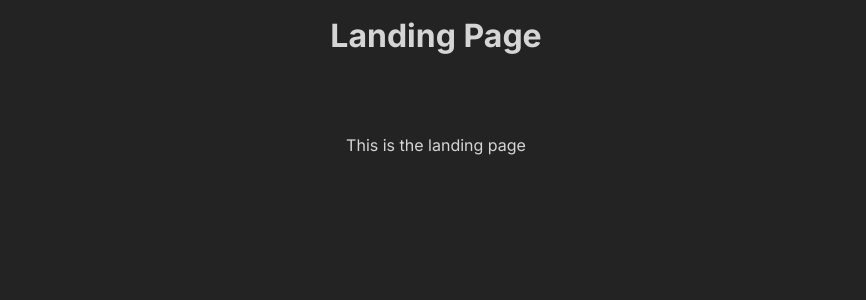
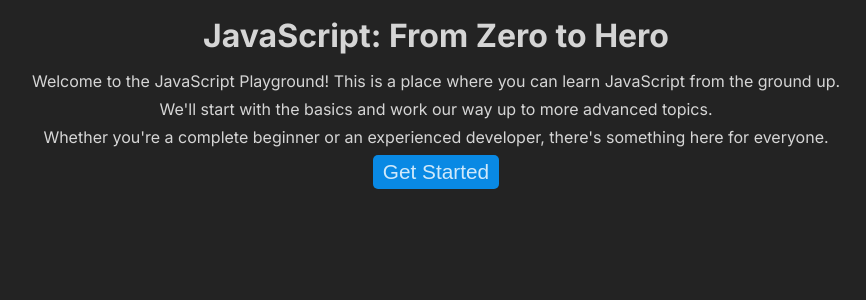
Before and after one commit to florin-bizgan/play-with-js, a Next.js app: page / in a window 1280 px wide. Shown: the top 300 px of the page, without its empty margins (204-1070 px from the left). Built offline with nearby package versions, Linux system fonts and the light colour scheme.

Commit message:
Update landing page styles and add LandingPage component

```diff
--- /dev/null
+++ b/src/components/data/index.js
@@ -0,0 +1,2 @@
+// Export all data components
+export { landingData } from './landing';
--- /dev/null
+++ b/src/components/data/landing.js
@@ -0,0 +1,29 @@
+export const landingData = [
+  {
+    title: 'JavaScript: From Zero to Hero',
+    description: [
+      'Welcome to the JavaScript Playground! This is a place where you can learn JavaScript from the ground up.',
+      "We'll start with the basics and work our way up to more advanced topics.",
+      "Whether you're a complete beginner or an experienced developer, there's something here for everyone.",
+    ],
+
+    cta: 'Get Started',
+  },
+
+  // {
+  //   title: 'React: The Ultimate Guide',
+  //   description:
+  //     'Welcome to the React Playground! This is a place where you can learn React from the ground up.',
+  //   cta: 'Get Started',
+  // },
+  // {
+  //   title: 'Node.js: The Complete Guide',
+  //   description: [
+  //     'Welcome to the Node.js Playground! This is a place where you can learn Node.js from the ground up.',
+  //     "We'll start with the basics and work our way up to more advanced topics.",
+  //     "Whether you're a complete beginner or an experienced developer, there's something here for everyone.",
+  //   ],
+
+  //   cta: 'Get Started',
+  // },
+];
--- a/src/components/index.js
+++ b/src/components/index.js
@@ -1 +1,5 @@
+// Pages
 export { LandingPage } from './pages';
+
+// Data
+export { landingData } from './data';
--- a/src/components/pages/landing/landing.jsx
+++ b/src/components/pages/landing/landing.jsx
@@ -1,10 +1,28 @@
+import { landingData } from '@/components';
 import styles from './landing.module.css';
 
 export const LandingPage = () => {
   return (
     <div className={styles.mainContainer}>
-      <h1>Landing Page</h1>
-      <p>This is the landing page</p>
+      {landingData.map(({ title, description, cta, index }) => {
+        return (
+          <div className={styles.bodyContainer} key={index}>
+            <h1>{title}</h1>
+
+            {/* If description is a string, render as a single paragraph  */}
+            {Array.isArray(description) ? (
+              // If description is an array, map through it
+              description.map((paragraph, index) => {
+                return <p key={index}>{paragraph}</p>;
+              })
+            ) : (
+              // If description is not an array, render it as a single paragraph
+              <p key={index}>{description}</p>
+            )}
+            <button>{cta}</button>
+          </div>
+        );
+      })}
     </div>
   );
 };
```
